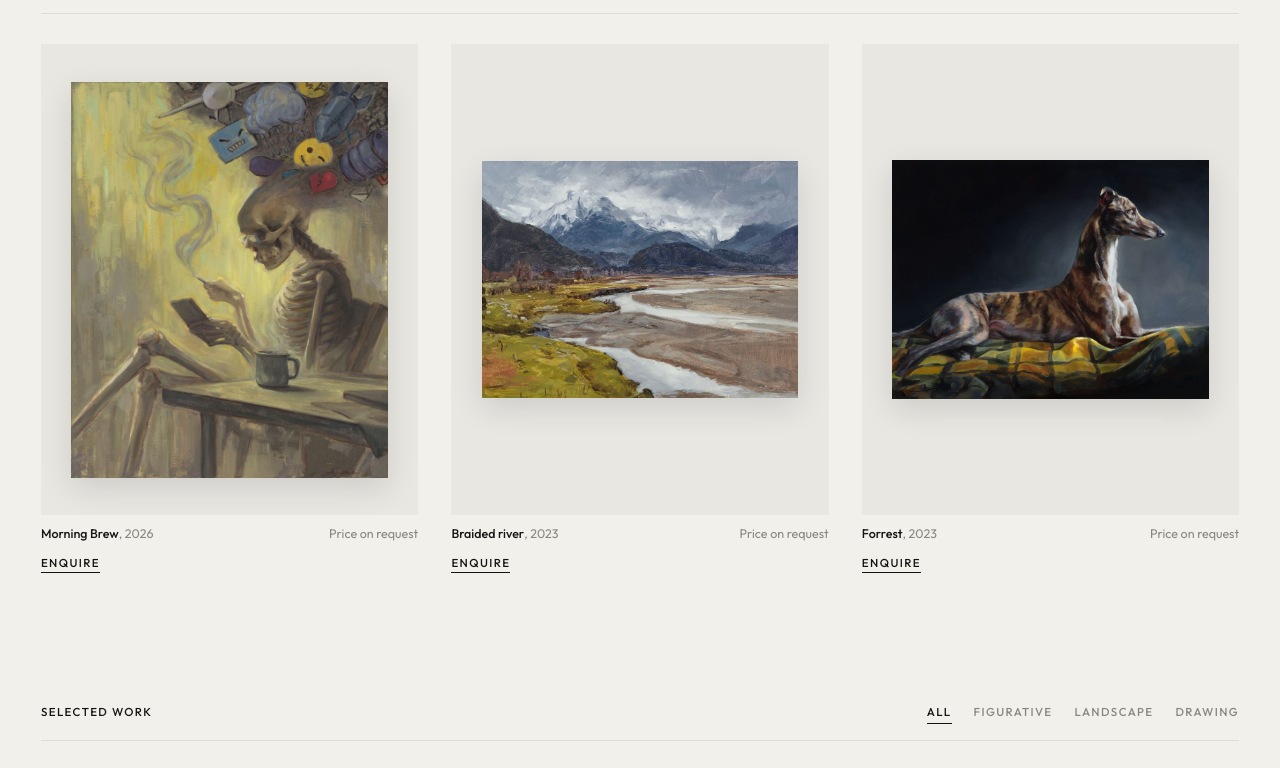
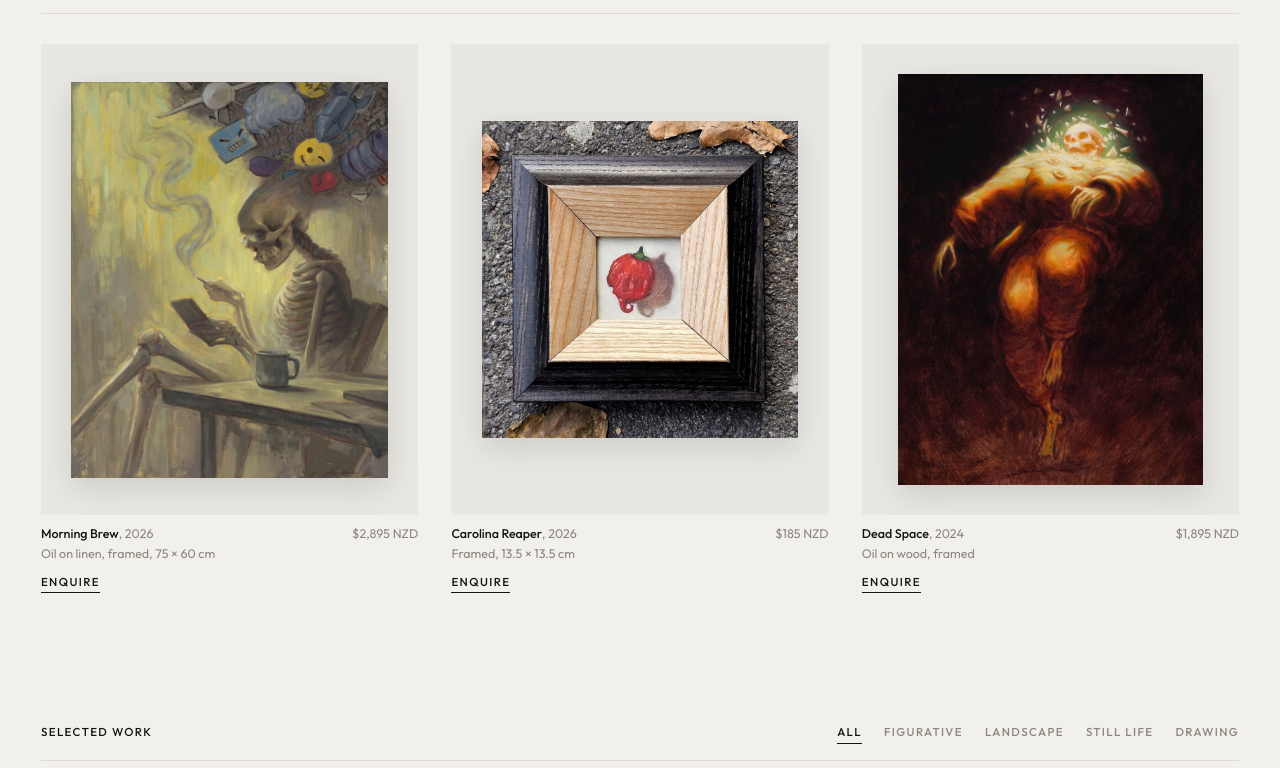
Before and after one commit to abignar/sambalzer-site, a plain HTML site: page index.html in a window 1280 px wide. Shown: the part 949-1717 px from the top of the page. Drawn offline with Linux system fonts and the light colour scheme; a web font is replaced by a local one.

Commit message:
Update available works: Morning Brew, Dead Space, Carolina Reaper
Co-Authored-By: Claude Opus 5.5 <noreply@anthropic.com>
Claude-Session: https://claude.ai/code/session_013fGZiTAKbq4SkU2THPRFRS

```diff
--- a/index.html
+++ b/index.html
@@ -191,7 +191,7 @@
      Remove it (or set it to "") once the piece sells.
    ============================================================ */
 const ARTIST = "Sam Balzer";
-const CATEGORIES = ["Figurative", "Landscape", "Drawing"];
+const CATEGORIES = ["Figurative", "Landscape", "Still life", "Drawing"];
 const HERO = { src: "images/2024-skeletons-and-figures.jpg", title: "A Bone to Pick", sub: "Oil — 2024" };
 // Film work: shown in the Film section (same image + thumbs/ rule as WORKS)
 const FILM = [
@@ -214,23 +214,24 @@ const PORTRAIT = "images/2026-portrait.jpg";
 const WORKS = [
   { title:"A Bone to Pick", year:"2024", medium:"Oil", size:"", cat:"Figurative", src:"images/2024-skeletons-and-figures.jpg" },
   { title:"Alpine peak", year:"2023", medium:"", size:"", cat:"Landscape", src:"images/2023-alpine-peak.jpg" },
-  { title:"Morning Brew", year:"2026", medium:"", size:"", cat:"Figurative", available:"Price on request", src:"images/2026-skeleton-reading.jpg" },
+  { title:"Morning Brew", year:"2026", medium:"Oil on linen, framed", size:"75 × 60 cm", cat:"Figurative", available:"$2,895 NZD", src:"images/2026-skeleton-reading.jpg" },
+  { title:"Carolina Reaper", year:"2026", medium:"Framed", size:"13.5 × 13.5 cm", cat:"Still life", available:"$185 NZD", src:"images/2026-carolina-reaper.jpg" },
   { title:"Moored boats", year:"2023", medium:"", size:"", cat:"Landscape", src:"images/2023-moored-boats.jpg" },
   { title:"David", year:"2024", medium:"Oil on linen", size:"110 × 110 cm", cat:"Figurative", src:"images/2024-figure-in-landscape.jpg" },
   { title:"Big Wave", year:"2022", medium:"Oil", size:"", cat:"Landscape", src:"images/2022-surf-on-the-rocks.jpg" },
   { title:"Rise and Shine", year:"2025", medium:"", size:"", cat:"Figurative", src:"images/2025-skeleton-bedside.jpg" },
   { title:"Tractor, Breaker Bay", year:"2021", medium:"Oil", size:"", cat:"Landscape", src:"images/2022-red-tractor.jpg" },
   { title:"Charge!", year:"2023", medium:"", size:"", cat:"Figurative", src:"images/2023-night-battle.jpg" },
-  { title:"Braided river", year:"2023", medium:"", size:"", cat:"Landscape", available:"Price on request", src:"images/2023-braided-river.jpg" },
+  { title:"Braided river", year:"2023", medium:"", size:"", cat:"Landscape", src:"images/2023-braided-river.jpg" },
   { title:"Duckie (skeleton)", year:"2024", medium:"Oil", size:"", cat:"Figurative", src:"images/2024-skeleton-on-yellow.jpg" },
   { title:"Bach on the beach", year:"2022", medium:"", size:"", cat:"Landscape", src:"images/2022-bach-on-the-beach.jpg" },
   { title:"Doomscrolling", year:"2022", medium:"Oil on wood", size:"approx. 30 × 40 cm", cat:"Figurative", src:"images/2023-james-doomscrolling.jpg" },
   { title:"Mountain valley", year:"2023", medium:"", size:"", cat:"Landscape", src:"images/2023-mountain-valley.jpg" },
-  { title:"Dead Space", year:"2024", medium:"", size:"", cat:"Figurative", src:"images/2024-glowing-figure.jpg" },
+  { title:"Dead Space", year:"2024", medium:"Oil on wood, framed", size:"", cat:"Figurative", available:"$1,895 NZD", src:"images/2024-glowing-figure.jpg" },
   { title:"Nugget Point", year:"2021", medium:"Oil, plein air", size:"", cat:"Landscape", src:"images/2022-rocks-and-surf.jpg" },
   { title:"Self-portrait", year:"2026", medium:"", size:"", cat:"Figurative", src:"images/2026-portrait.jpg" },
   { title:"Blue tractor", year:"2021", medium:"Oil", size:"", cat:"Landscape", src:"images/2022-blue-tractor.jpg" },
-  { title:"Forrest", year:"2023", medium:"", size:"", cat:"Figurative", available:"Price on request", src:"images/2023-greyhound.jpg" },
+  { title:"Forrest", year:"2023", medium:"", size:"", cat:"Figurative", src:"images/2023-greyhound.jpg" },
   { title:"Lake view", year:"2022", medium:"", size:"", cat:"Landscape", src:"images/2022-lake-view.jpg" },
   { title:"Duckie (melting)", year:"2024", medium:"Oil", size:"", cat:"Figurative", src:"images/2024-melting-smile.jpg" },
   { title:"Tractor yard, Canterbury", year:"2021", medium:"Oil, plein air", size:"", cat:"Landscape", src:"images/2022-rusted-tractor.jpg" },
```
Also changed, not shown: images/2026-carolina-reaper.jpg (added), images/thumbs/2026-carolina-reaper.jpg (added).
